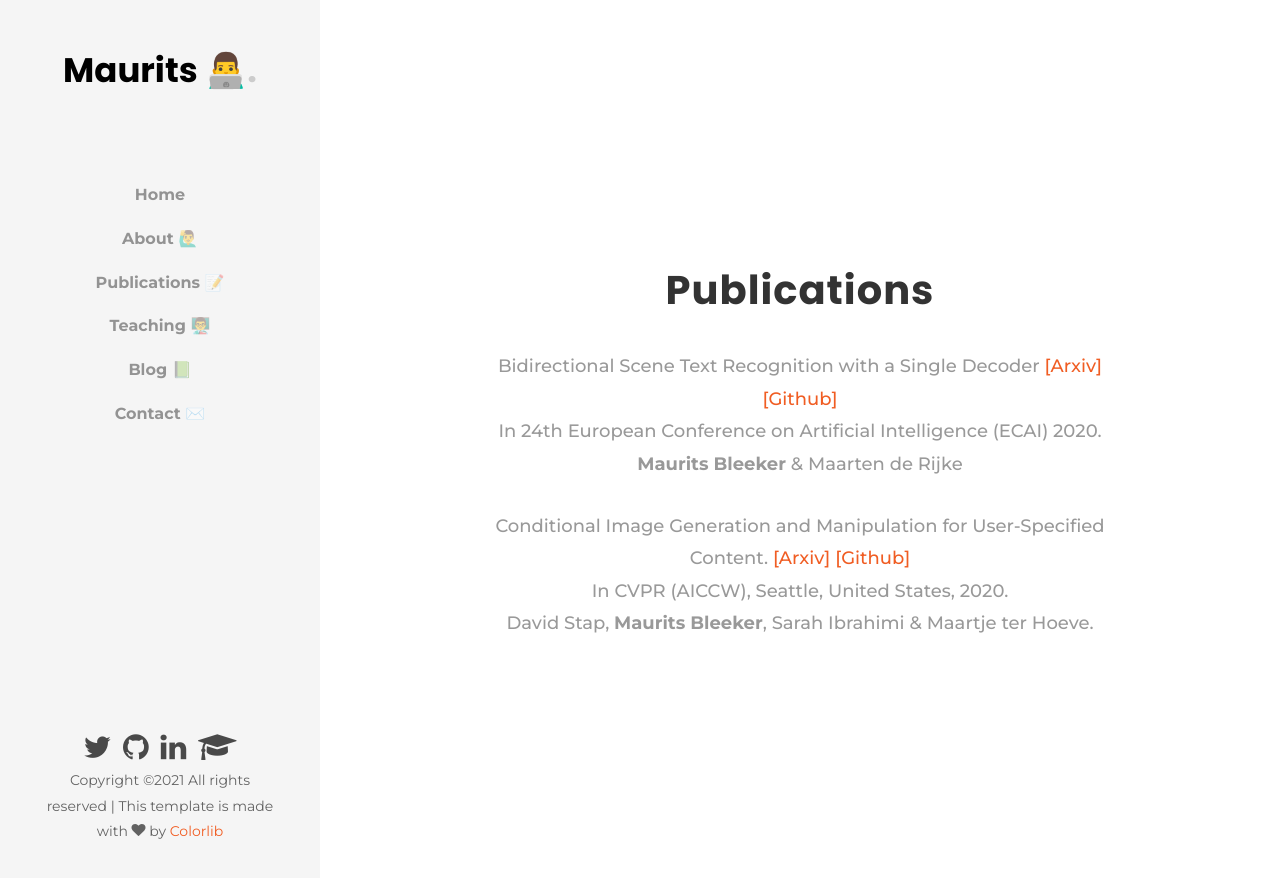
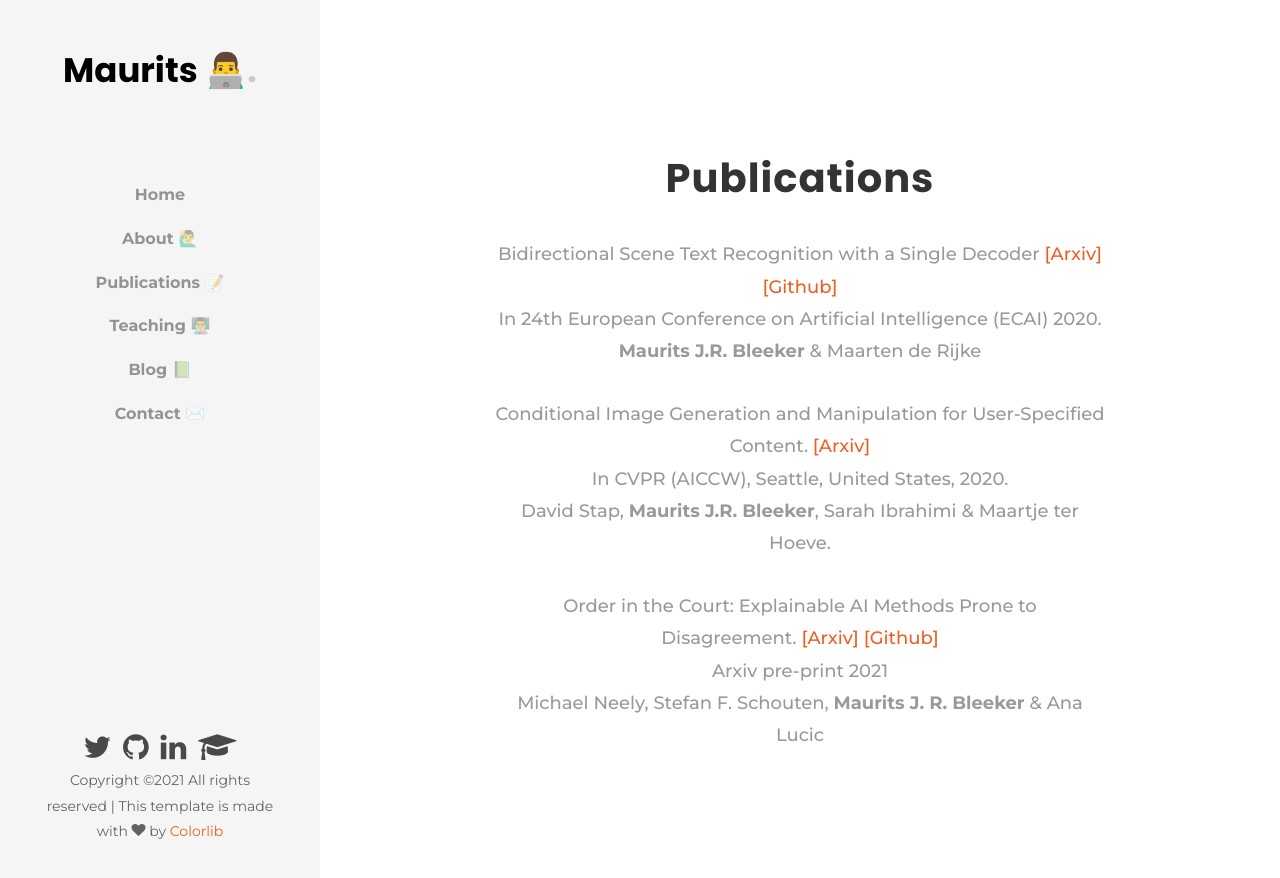
Before and after one commit to MauritsBleeker/mauritsbleeker.github.io, a Jekyll site: the page built from publications.md, in a window 1280 px wide. Shown: the top 878 px of the page. Built offline with Jekyll 4.4.1, drawn with Linux system fonts in a browser that asks for light colours; some web fonts are replaced.

Commit message:
fixed publications

```diff
--- a/_layouts/publications.html
+++ b/_layouts/publications.html
@@ -19,19 +19,30 @@
                             In 24th European Conference on Artificial Intelligence (ECAI) 2020.
                         </p>
                         <p class="authors">
-                            <b>Maurits Bleeker</b> & Maarten de Rijke
+                            <b>Maurits J.R. Bleeker</b> & Maarten de Rijke
                         </p>
                     </div>
                     <div class="publication-block">
                         <p class="paper-title"> Conditional Image Generation and Manipulation for User-Specified Content.
                             <a href="https://arxiv.org/pdf/2005.04909.pdf"> [Arxiv]</a>
-                            <a href="https://github.com/davidstap/CelebTD-HQ">[Github]</a>
                         </p>
                         <p class="conference">
                             In CVPR (AICCW), Seattle, United States, 2020.
                         </p>
                         <p class="authors">
-                            David Stap,  <b>Maurits Bleeker</b>, Sarah Ibrahimi &  Maartje ter Hoeve.
+                            David Stap,  <b>Maurits J.R. Bleeker</b>, Sarah Ibrahimi &  Maartje ter Hoeve.
+                        </p>
+                    </div>
+                    <div class="publication-block">
+                        <p class="paper-title"> Order in the Court: Explainable AI Methods Prone to Disagreement.
+                            <a href="https://arxiv.org/abs/2105.03287"> [Arxiv]</a>
+                            <a href="http://github.com/sfschouten/court-of-xai"> [Github] </a>
+                        </p>
+                        <p class="conference">
+                            Arxiv pre-print 2021
+                        </p>
+                        <p class="authors">
+                            Michael Neely, Stefan F. Schouten, <b>Maurits J. R. Bleeker</b> & Ana Lucic
                         </p>
                     </div>
                 </div>
```
